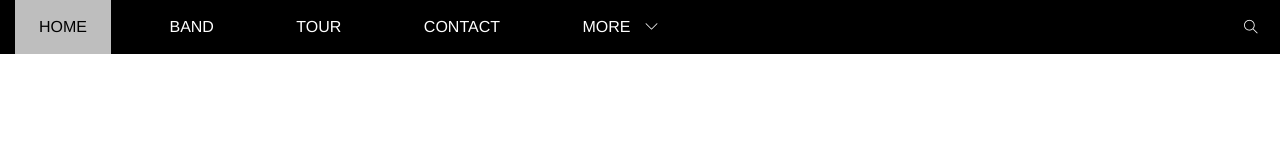
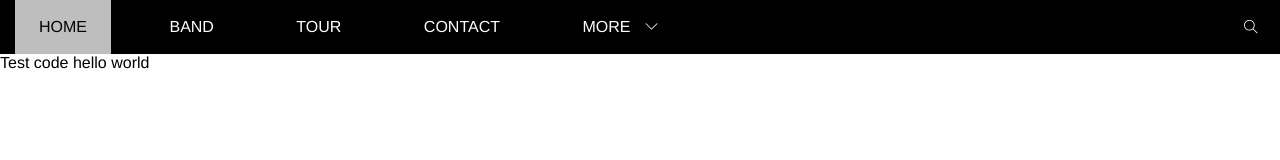
Before and after one commit to npmh0310/w3-band, a plain HTML site: page index.html in a window 1280 px wide. Drawn offline with Linux system fonts and the light colour scheme.

Commit message:
add second

```diff
--- a/index.html
+++ b/index.html
@@ -57,7 +57,9 @@
 
     </div>
 
-
+    <p>
+        Test code hello world
+    </p>
 </body>
 
 </html>
```
